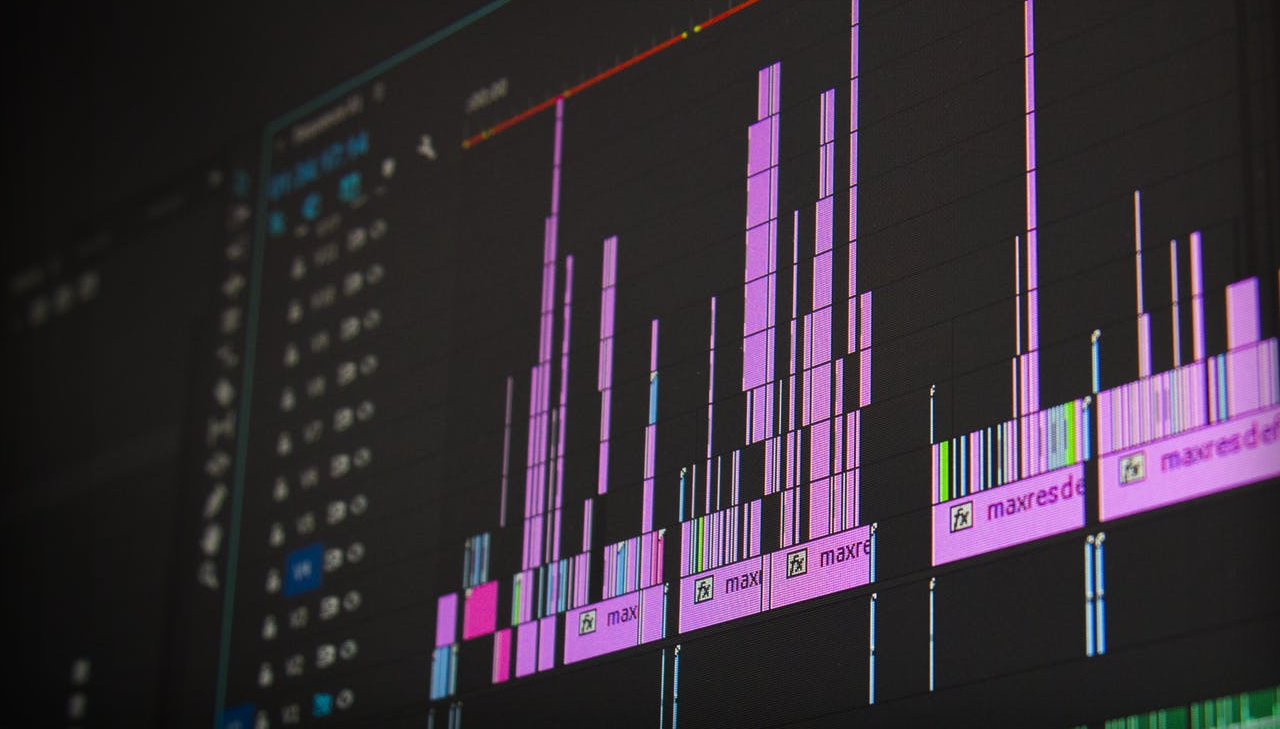
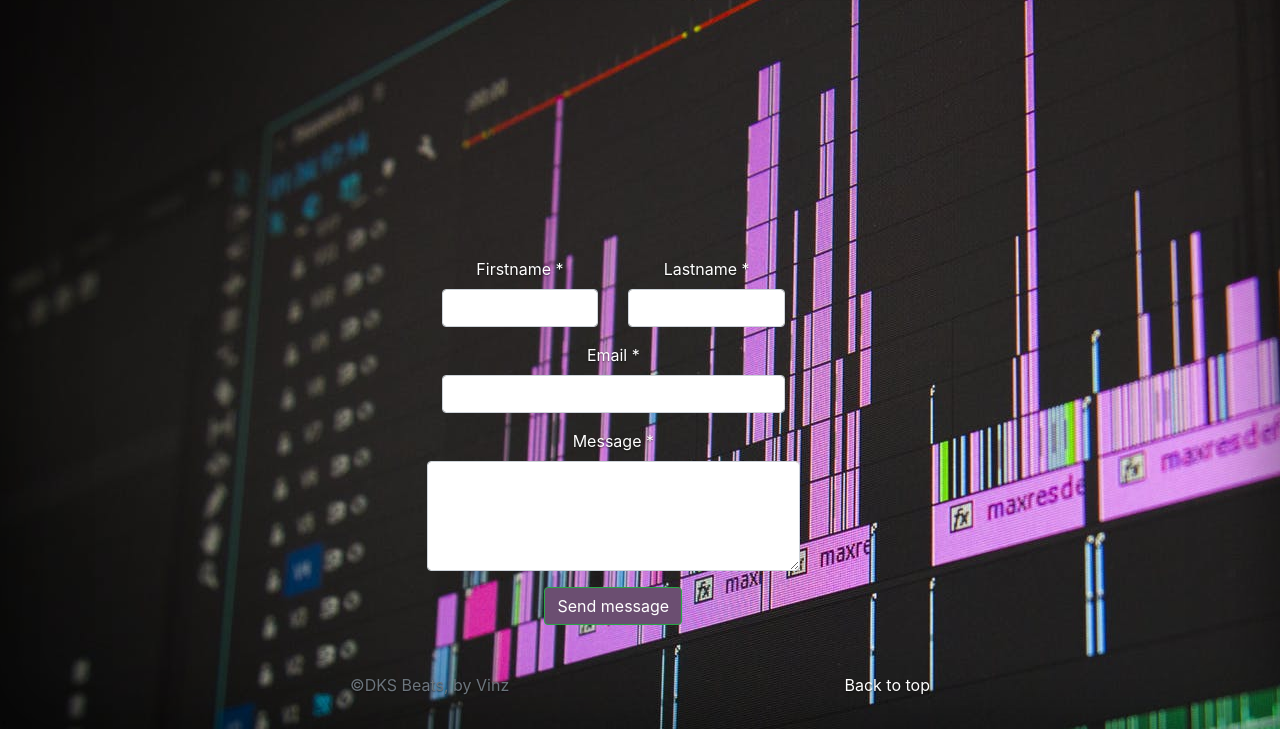
Before and after one commit to V1NZdotcom/dks-beats, a plain HTML site: page contact.html in a window 1280 px wide. Shown: the part 71-800 px from the top of the page. Drawn offline with nearby package versions, Linux system fonts and the light colour scheme.

Commit message:
dks beats

```diff
--- a/contact.css
+++ b/contact.css
@@ -58,7 +58,10 @@
 html,
 body {
   height: 100%;
-  background-image:url("./pexels-photo-257904.jpeg")
+  background-image:url("./pexels-photo-257904.jpeg");
+  width: 100%;
+   margin: 0px;
+   padding: 0px;
 }
 
 body {
@@ -72,3 +75,16 @@
 .cover-container {
   max-width: 42em;
 }
+
+.btn{
+  background-color:#6B4E71;
+}
+
+.containerform{position: absolute;
+top:0;
+bottom: 0;
+left: 0;
+right: 0;
+margin: auto;
+
+}
--- a/contact.html
+++ b/contact.html
@@ -22,8 +22,63 @@
                 </nav>
             </div>
             </header>
-   </div>
-    </footer>
+
+            <div class="container">
+                <div class="row">
+                  <div class="col-xl-7 offset-xl-2 py-5">
+            <form id="contact-form" method="post" action="contact.php" role="form">
+                <div class="messages"></div>
+                <div class="controls">
+                    <div class="row">
+                        <div class="col-md-6 text-center">
+                            <div class="form-group">
+                                <label for="form_name">Firstname *</label>
+                                <input id="form_name" type="text" name="name" class="form-control" placeholder="" required="required" data-error="Firstname is required.">
+                                <div class="help-block with-errors"></div>
+                            </div>
+                        </div>
+                        <div class="col-md-6 text-center">
+                            <div class="form-group">
+                                <label for="form_lastname">Lastname *</label>
+                                <input id="form_lastname" type="text" name="surname" class="form-control" placeholder="" required="required" data-error="Lastname is required.">
+                                <div class="help-block with-errors"></div>
+                            </div>
+                        </div>
+                    </div>
+                    <div class="row">
+                        <div class="col-md-12 text-center">
+                            <div class="form-group">
+                                <label for="form_email">Email *</label>
+                                <input id="form_email" type="email" name="email" class="form-control" placeholder="" required="required" data-error="Valid email is required.">
+                                <div class="help-block with-errors"></div>
+                            </div>
+                        </div>
+                    <div class="row">
+                        <div class="col-md-12 text-center">
+                            <div class="form-group">
+                                <label for="form_message">Message *</label>
+                                <textarea id="form_message" name="message" class="form-control" placeholder="" rows="4" required="required" data-error="Please, leave us a message."></textarea>
+                                <div class="help-block with-errors"></div>
+                            </div>
+                        </div>
+                        <div class="col-md-12 text-center">
+                            <input type="submit" class="btn btn-success btn-send " value="Send message">
+                        </div>
+                    </div>
+                </div>
+            </form>
+          </div>
+        </div>
+    </div>
+            <footer class="text-muted">
+                <div class="container">
+                  <p class="float-right">
+                    <a href="#">Back to top</a>
+                  </p>
+                  <p>©DKS Beats, by Vinz</p>
+                </div>
+              </div>
+              </footer>
     <script src="https://code.jquery.com/jquery-3.3.1.slim.min.js" integrity="sha384-q8i/X+965DzO0rT7abK41JStQIAqVgRVzpbzo5smXKp4YfRvH+8abtTE1Pi6jizo" crossorigin="anonymous"></script>
           <script>window.jQuery || document.write('<script src="/docs/4.3/assets/js/vendor/jquery-slim.min.js"><\/script>')</script><script src="/docs/4.3/dist/js/bootstrap.bundle.min.js" integrity="sha384-xrRywqdh3PHs8keKZN+8zzc5TX0GRTLCcmivcbNJWm2rs5C8PRhcEn3czEjhAO9o" crossorigin="anonymous"></script>
     </body>
```
